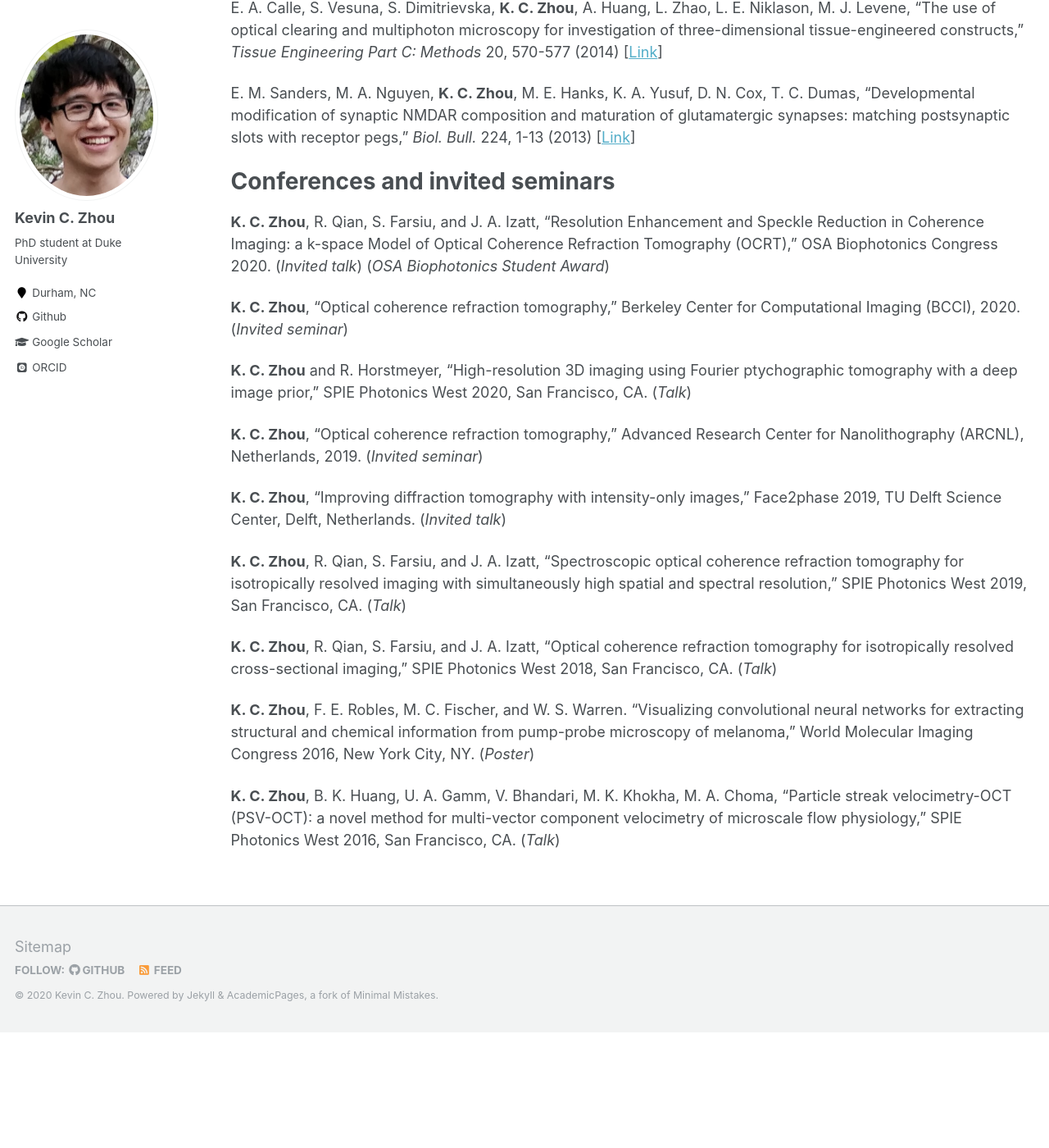
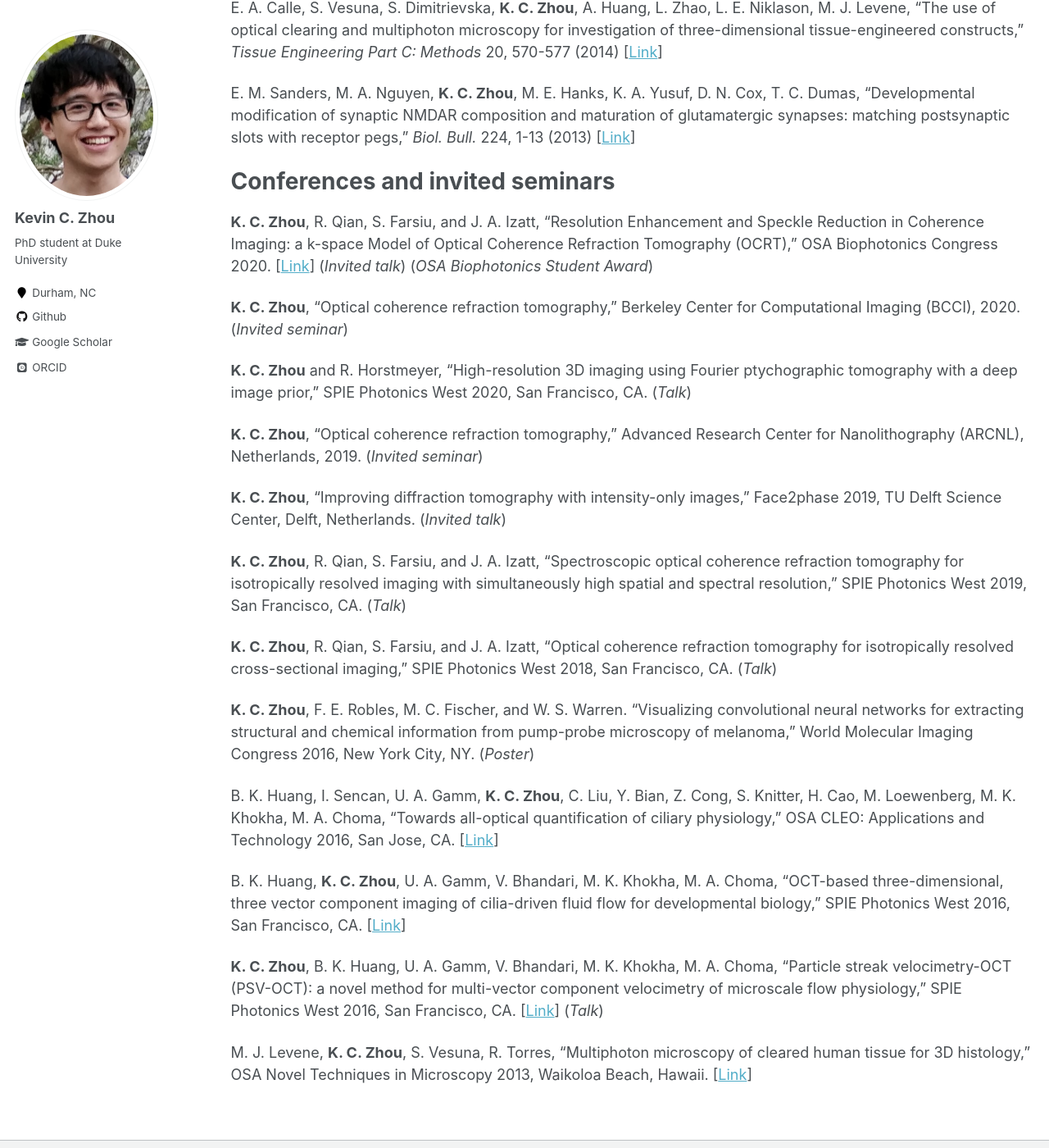
Before and after one commit to kevinczhou/kevinczhou.github.io, a Jekyll site: the page built from _pages/publications.md, in a window 1280 px wide and 1400 px high, scrolled down 1491 px. Shown: the whole window at 82% size. Built offline with Jekyll 4.4.1, drawn with Linux system fonts in a browser that asks for light colours; some web fonts are replaced; before the commit the page ends 2750 px from its top, so only the background shows below that.

Commit message:
Update publications.md

```diff
--- a/_pages/publications.md
+++ b/_pages/publications.md
@@ -39,7 +39,7 @@ E. A. Calle, S. Vesuna, S. Dimitrievska, **K. C. Zhou**, A. Huang, L. Zhao, L. E
 E. M. Sanders, M. A. Nguyen, **K. C. Zhou**, M. E. Hanks, K. A. Yusuf, D. N. Cox, T. C. Dumas, "Developmental modification of synaptic NMDAR composition and maturation of glutamatergic synapses: matching postsynaptic slots with receptor pegs," *Biol. Bull.* 224, 1-13 (2013) [[Link](https://www.journals.uchicago.edu/doi/abs/10.1086/BBLv224n1p1)]
 
 # Conferences and invited seminars
-**K. C. Zhou**, R. Qian, S. Farsiu, and J. A. Izatt, “Resolution Enhancement and Speckle Reduction in Coherence Imaging: a k-space Model of Optical Coherence Refraction Tomography (OCRT),” OSA Biophotonics Congress 2020. (*Invited talk*) (*OSA Biophotonics Student Award*)
+**K. C. Zhou**, R. Qian, S. Farsiu, and J. A. Izatt, “Resolution Enhancement and Speckle Reduction in Coherence Imaging: a k-space Model of Optical Coherence Refraction Tomography (OCRT),” OSA Biophotonics Congress 2020. [[Link](https://www.osapublishing.org/abstract.cfm?uri=OCT-2020-OTu1E.2)] (*Invited talk*) (*OSA Biophotonics Student Award*)
 
 **K. C. Zhou**, “Optical coherence refraction tomography,” Berkeley Center for Computational Imaging (BCCI), 2020. (*Invited seminar*)
 
@@ -55,4 +55,10 @@ E. M. Sanders, M. A. Nguyen, **K. C. Zhou**, M. E. Hanks, K. A. Yusuf, D. N. Cox
 
 **K. C. Zhou**, F. E. Robles, M. C. Fischer, and W. S. Warren. “Visualizing convolutional neural networks for extracting structural and chemical information from pump-probe microscopy of melanoma,” World Molecular Imaging Congress 2016, New York City, NY. (*Poster*)
 
-**K. C. Zhou**, B. K. Huang, U. A. Gamm, V. Bhandari, M. K. Khokha, M. A. Choma, "Particle streak velocimetry-OCT (PSV-OCT): a novel method for multi-vector component velocimetry of microscale flow physiology," SPIE Photonics West 2016, San Francisco, CA. (*Talk*)
+B. K. Huang, I. Sencan, U. A. Gamm, **K. C. Zhou**, C. Liu, Y. Bian, Z. Cong, S. Knitter, H. Cao, M. Loewenberg, M. K. Khokha, M. A. Choma, "Towards all-optical quantification of ciliary physiology," OSA CLEO: Applications and Technology 2016, San Jose, CA. [[Link](https://www.osapublishing.org/abstract.cfm?uri=cleo_at-2016-ATh1N.1)]
+
+B. K. Huang, **K. C. Zhou**, U. A. Gamm, V. Bhandari, M. K. Khokha, M. A. Choma, "OCT-based three-dimensional, three vector component imaging of cilia-driven fluid flow for developmental biology," SPIE Photonics West 2016, San Francisco, CA. [[Link](https://www.spiedigitallibrary.org/conference-proceedings-of-spie/9716/97160J/OCT-based-three-dimensional-three-vector-component-imaging-of-cilia/10.1117/12.2211601.short)]
+
+**K. C. Zhou**, B. K. Huang, U. A. Gamm, V. Bhandari, M. K. Khokha, M. A. Choma, "Particle streak velocimetry-OCT (PSV-OCT): a novel method for multi-vector component velocimetry of microscale flow physiology," SPIE Photonics West 2016, San Francisco, CA. [[Link](https://www.spiedigitallibrary.org/conference-proceedings-of-spie/9697/96970F/Particle-streak-velocimetry-OCT-PSV-OCT--a-novel-method/10.1117/12.2214794.short?SSO=1)] (*Talk*)
+
+M. J. Levene, **K. C. Zhou**, S. Vesuna, R. Torres, "Multiphoton microscopy of cleared human tissue for 3D histology," OSA Novel Techniques in Microscopy 2013, Waikoloa Beach, Hawaii. [[Link](https://www.osapublishing.org/abstract.cfm?uri=NTM-2013-NT3B.2)]
```
